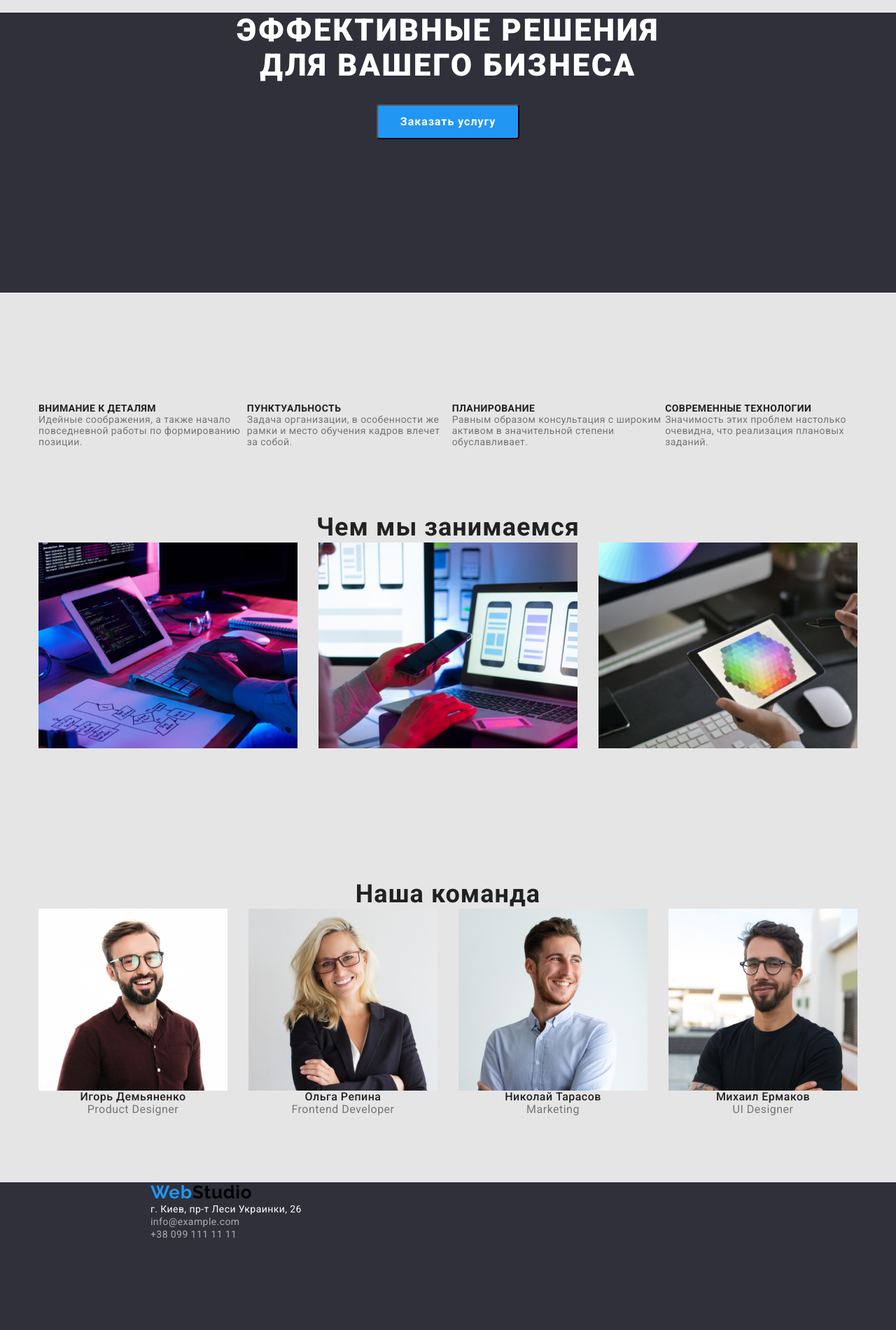
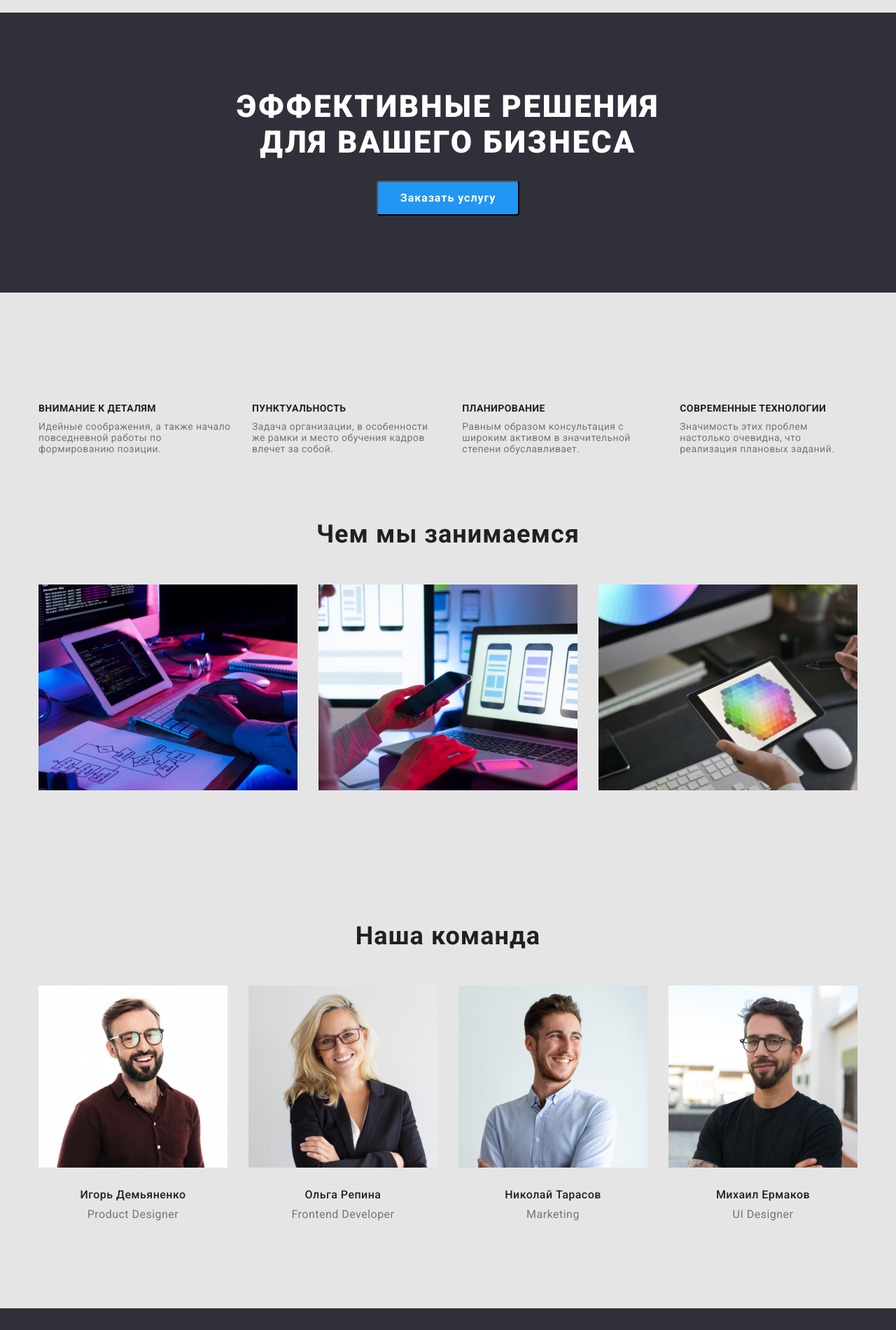
Before and after one commit to NatataRabota/goit-markup-hw-03, a plain HTML site: page index.html in a window 1280 px wide. Shown: the part 60-1960 px from the top of the page at 70% size. Drawn offline with nearby package versions, Linux system fonts and the light colour scheme.

Commit message:
добавляет стили для геометрии и позиционирования страницы Портфолио

```diff
--- a/css/styles.css
+++ b/css/styles.css
@@ -149,6 +149,9 @@ img {
     min-height: 400px;
     background-color: #2F303A;
     margin: auto;
+    display: flex;
+    justify-content: center;
+    align-items: center;
     text-align: center;
     margin-bottom: 157px;
 }
@@ -189,7 +192,12 @@ img {
     display: flex;
 }
 
+.features-title-item:not(:last-child) {
+    margin-right: 30px;
+}
+
 .features-subtitle {
+    padding-bottom: 10px;
     font-family: var(--main-font);
     font-weight: 700;
     font-size: 14px;
@@ -216,6 +224,7 @@ img {
 
 /* ------ ABOUT ------ */
 .title {
+    padding-bottom: 50px;
     font-family: var(--main-font);
     font-weight: 700;
     font-size: 36px;
@@ -248,6 +257,7 @@ img {
 }
 
 .team-name {
+    margin-bottom: 10px;
     font-family: var(--main-font);
     font-weight: 500;
     font-size: 16px;
@@ -267,20 +277,26 @@ img {
     color: #757575;
 }
 
+.team-content {
+    padding: 30px 55px;
+}
+
 .team {
     padding-top: 94px;
-    padding-bottom: 94px
+    padding-bottom: 94px;
 }
 /* ------ END TEAM ------ */
 
 /* ------ FOOTER ------ */
 footer {
+    padding: 60px 0px;
     min-width: 1600px;
     min-height: 252px;
-    background: #2F303A;
+    background-color: #2F303A;
 }
 
 .address-text {
+    margin-top: 20px;
     font-family: var(--main-font);
     font-weight: 400;
     font-size: 14px;
@@ -320,6 +336,9 @@ footer {
 }
 
 /* ------ PROJECTS ------*/
+.portfolio-title {
+    display: flex;
+}
 .project-text {
     font-family: var(--main-font);
     font-weight: 400;
--- a/index.html
+++ b/index.html
@@ -40,8 +40,8 @@
         <!-- HERO -->
         <section class="hero">
             <div class="container">
-                <h1 class="hero-title">Эффективные решения <br />
-                    для вашего бизнеса</h1>
+                <p class="hero-title"> Эффективные решения <br />
+                    для вашего бизнеса</p>
                 <button class="modal-btn" type="button">Заказать услугу</button>
             </div>
         </section>
@@ -95,23 +95,31 @@
                 <ul class="team-list">
                     <li class="team-list-item">
                         <img class="team-list-img" src="./images/team/team-img-1.jpg" alt="фото мужчины в очках 1" width="270" height="260">
+                    <div class="team-content">
                         <h3 class="team-name">Игорь Демьяненко</h3>
                         <p class="team-name-desc">Product Designer</p>
+                    </div>
                     </li>
                     <li class="team-list-item">
                         <img class="team-list-img" src="./images/team/team-img-2.jpg" alt="фото женщины в очках" width="270" height="260">
+                    <div class="team-content">
                         <h3 class="team-name">Ольга Репина</h3>
                         <p class="team-name-desc">Frontend Developer</p>
+                    </div>
                     </li>
                     <li class="team-list-item">
                         <img class="team-list-img" src="./images/team/team-img-3.jpg" alt="фото мужчины 2" width="270" height="260">
+                    <div class="team-content">
                         <h3 class="team-name">Николай Тарасов</h3>
                         <p class="team-name-desc">Marketing</p>
+                    </div>
                     </li>
                     <li class="team-list-item">
                         <img class="team-list-img" src="./images/team/team-img-4.jpg" alt="фото мужчины в очках 3" width="270" height="260">
+                    <div class="team-content">
                         <h3 class="team-name">Михаил Ермаков</h3>
                         <p class="team-name-desc">UI Designer</p>
+                    </div>
                     </li>
                 </ul>
             </div>
```
Also changed, not shown: portfolio.html (+12 -1 lines). Lines whose indentation alone changed are shown as unchanged.
